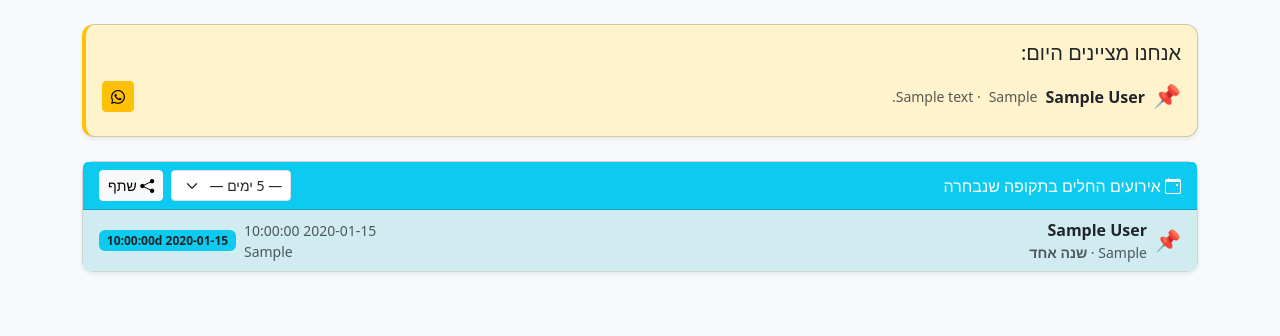
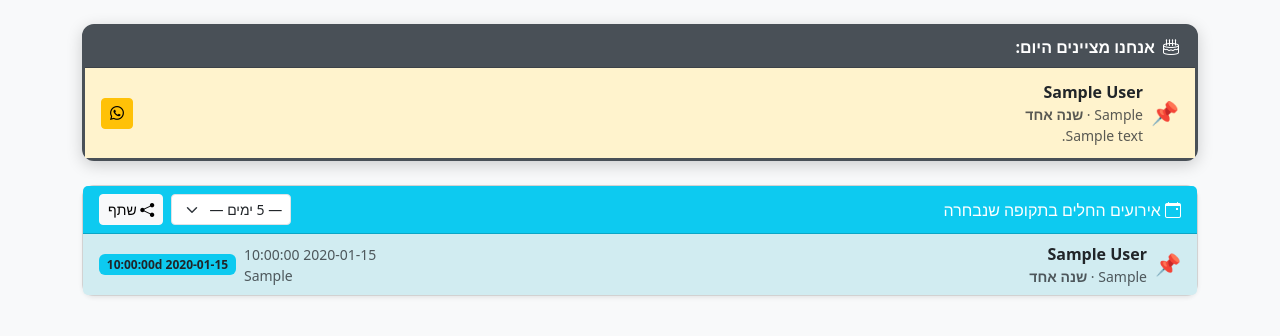
Before and after one commit to mishehou/birthday-bot, a Flask app: template templates/index.html in a window 1280 px wide. Shown: the part 56-392 px from the top of the page. Run offline with Flask 3, Linux system fonts and the light colour scheme; the template is opened without the code that fills it: most values are stand-ins (such as "Sample title", 1, 10 or a date in 2020); parts of the project's set-up code (start-up, migrations or seed data) failed here and were passed over.

Commit message:
Style today's events card with grey header frame and add years count
- Replaced flat yellow card with a structured card: dark grey header + yellow body
- Added conspicuous 3px border and heavier shadow for visual prominence
- Computed years_count for todays_birthdays in app.py so the template can display it
- Today's events now show years (e.g. "28 שנים") matching the upcoming events format

https://claude.ai/code/session_01V6MbUyZ6GyG6TtCSv8n1sR

```diff
--- a/app.py
+++ b/app.py
@@ -729,6 +729,8 @@ def index():
     people = sorted(people_dicts, key=lambda p: p["days_until"])
 
     todays_birthdays = get_people_with_birthday_on(hday, hmonth, hyear)
+    for p in todays_birthdays:
+        p["years_count"] = (hyear - p["hebrew_year"]) if p.get("hebrew_year") is not None else None
     upcoming = get_upcoming_birthdays(days_ahead=5)
 
     return render_template(
--- a/templates/index.html
+++ b/templates/index.html
@@ -12,7 +12,9 @@
   <style>
     body { background: #f8f9fa; }
     .card { border-radius: 12px; }
-    .birthday-today { background: #fff3cd; border-left: 4px solid #ffc107; }
+    .birthday-today-header { background: #495057; color: #fff; }
+    .birthday-today-body { background: #fff3cd; }
+    .birthday-today-card { border: 3px solid #495057; box-shadow: 0 4px 16px rgba(0,0,0,0.18) !important; }
     .upcoming-soon { background: #d1ecf1; border-left: 4px solid #17a2b8; }
     .month-badge {
       font-size: 0.75rem; font-weight: 600;
@@ -70,17 +72,32 @@
 
   <!-- Today's Events -->
   {% if todays_birthdays %}
-  <div class="card shadow-sm mb-4 birthday-today">
-    <div class="card-body">
-      <h5 class="card-title mb-3" dir="rtl">אנחנו מציינים היום:</h5>
+  <div class="card mb-4 birthday-today-card">
+    <div class="card-header birthday-today-header d-flex align-items-center gap-2">
+      <i class="bi bi-cake2"></i>
+      <strong>אנחנו מציינים היום:</strong>
+    </div>
+    <div class="card-body birthday-today-body py-2">
       {% for p in todays_birthdays %}
         {% set etype = p.event_type or 'יום הולדת' %}
-        <div class="d-flex align-items-center gap-2 mb-2" dir="rtl">
-          <span style="font-size:1.4rem;line-height:1">{{ _icons.get(etype, '📌') }}</span>
-          <strong>{{ p.first_name }} {{ p.last_name or '' }}</strong>
-          <span class="text-muted small">{{ etype }}</span>
-          {% if p.notes %}<small class="text-muted">· {{ p.notes }}</small>{% endif %}
-          <button class="btn btn-sm btn-warning ms-auto" onclick="checkToday(event)"
+        <div class="d-flex align-items-center gap-2 py-1 {% if not loop.last %}border-bottom border-warning{% endif %}" dir="rtl">
+          <span style="font-size:1.4rem;line-height:1;flex-shrink:0">{{ _icons.get(etype, '📌') }}</span>
+          <div class="flex-grow-1">
+            <div><strong>{{ p.first_name }} {{ p.last_name or '' }}</strong></div>
+            <div class="small text-muted">
+              {{ etype }}
+              {% if p.years_count is not none and p.years_count >= 1 %}
+                {% if p.years_count == 1 %}· <strong>שנה אחד</strong>
+                {% elif p.years_count == 2 %}· <strong>שנתיים</strong>
+                {% else %}· <strong>{{ p.years_count }} שנים</strong>
+                {% endif %}
+              {% elif p.years_count is none %}
+                · <a href="/edit/{{ p.id }}" class="text-warning text-decoration-none" title="הוסף שנה כדי לחשב">⚠</a>
+              {% endif %}
+            </div>
+            {% if p.notes %}<div class="small text-muted">{{ p.notes }}</div>{% endif %}
+          </div>
+          <button class="btn btn-sm btn-warning flex-shrink-0" onclick="checkToday(event)"
                   title="Send WhatsApp notification now">
             <i class="bi bi-whatsapp"></i>
           </button>
```
